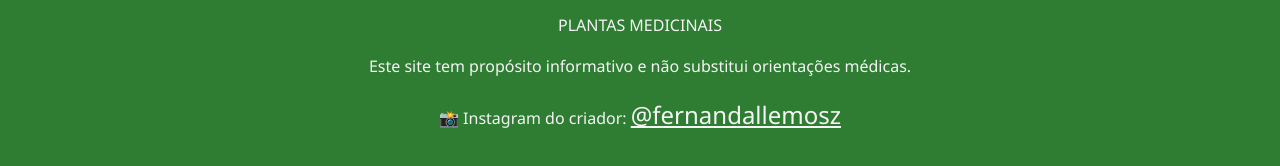
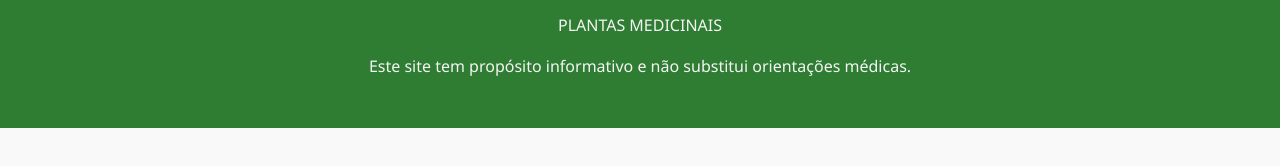
Before and after one commit to https-sites/site_ciencia, a plain HTML site: page index.html in a window 1280 px wide. Shown: the part 3897-4063 px from the top of the page. After the commit the page ends 4025 px from the top, so only its background shows below. Drawn offline with Linux system fonts and the light colour scheme.

Commit message:
Update index.html

```diff
--- a/index.html
+++ b/index.html
@@ -438,9 +438,6 @@
 
         <p> PLANTAS MEDICINAIS</p>
         <p>Este site tem propósito informativo e não substitui orientações médicas.</p>
-        <div class="social-links">
-            <p>📸 Instagram do criador: <a href="https://instagram.com/fernandallemosz" target="_blank">@fernandallemosz</a></p>
-
         </div>
     </footer>
 
```
